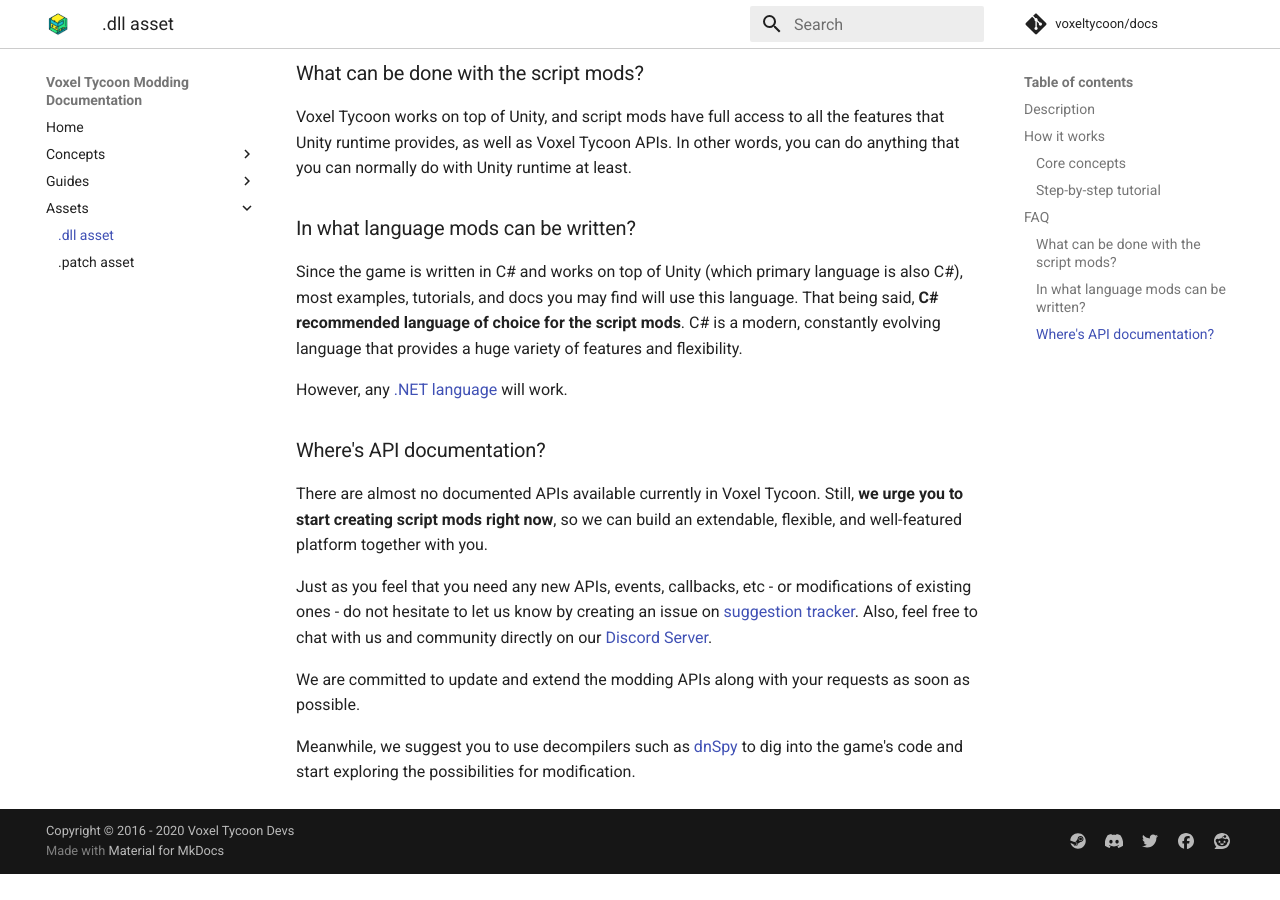
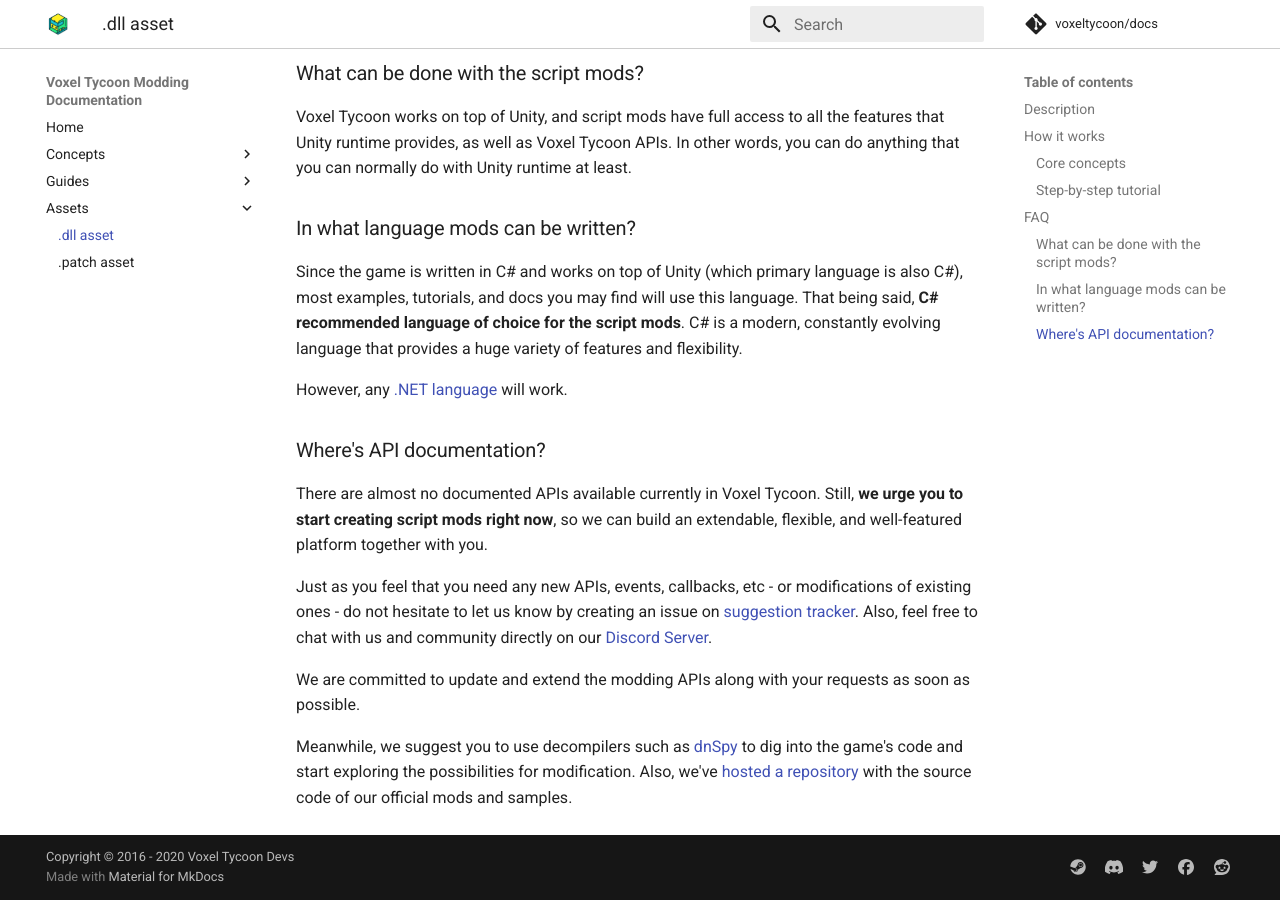
Before and after one commit to voxeltycoon/docs, an MkDocs documentation site: the page built from docs/assets/dll-asset.md, in a window 1280 px wide and 900 px high, scrolled down 996 px. Built offline with MkDocs 1.6.1 and Material for MkDocs 9.7.7, drawn with Linux system fonts in a browser that asks for light colours; comment, search, counter and statistics services are not loaded; before the commit the page ends 1870 px from its top, so only the background shows below that.

Commit message:
Added references to mods repository

```diff
--- a/docs/assets/dll-asset.md
+++ b/docs/assets/dll-asset.md
@@ -39,4 +39,4 @@
 
 We are committed to update and extend the modding APIs along with your requests as soon as possible.
 
-Meanwhile, we suggest you to use decompilers such as [dnSpy](https://github.com/0xd4d/dnSpy) to dig into the game's code and start exploring the possibilities for modification.
+Meanwhile, we suggest you to use decompilers such as [dnSpy](https://github.com/0xd4d/dnSpy) to dig into the game's code and start exploring the possibilities for modification. Also, we've [hosted a repository](https://github.com/voxeltycoon/mods) with the source code of our official mods and samples.
```
Also changed, not shown: docs/guides/script-mods/creating-your-first-script-mod.md (+3 -0 lines), docs/index.md (+1 -0 lines).
